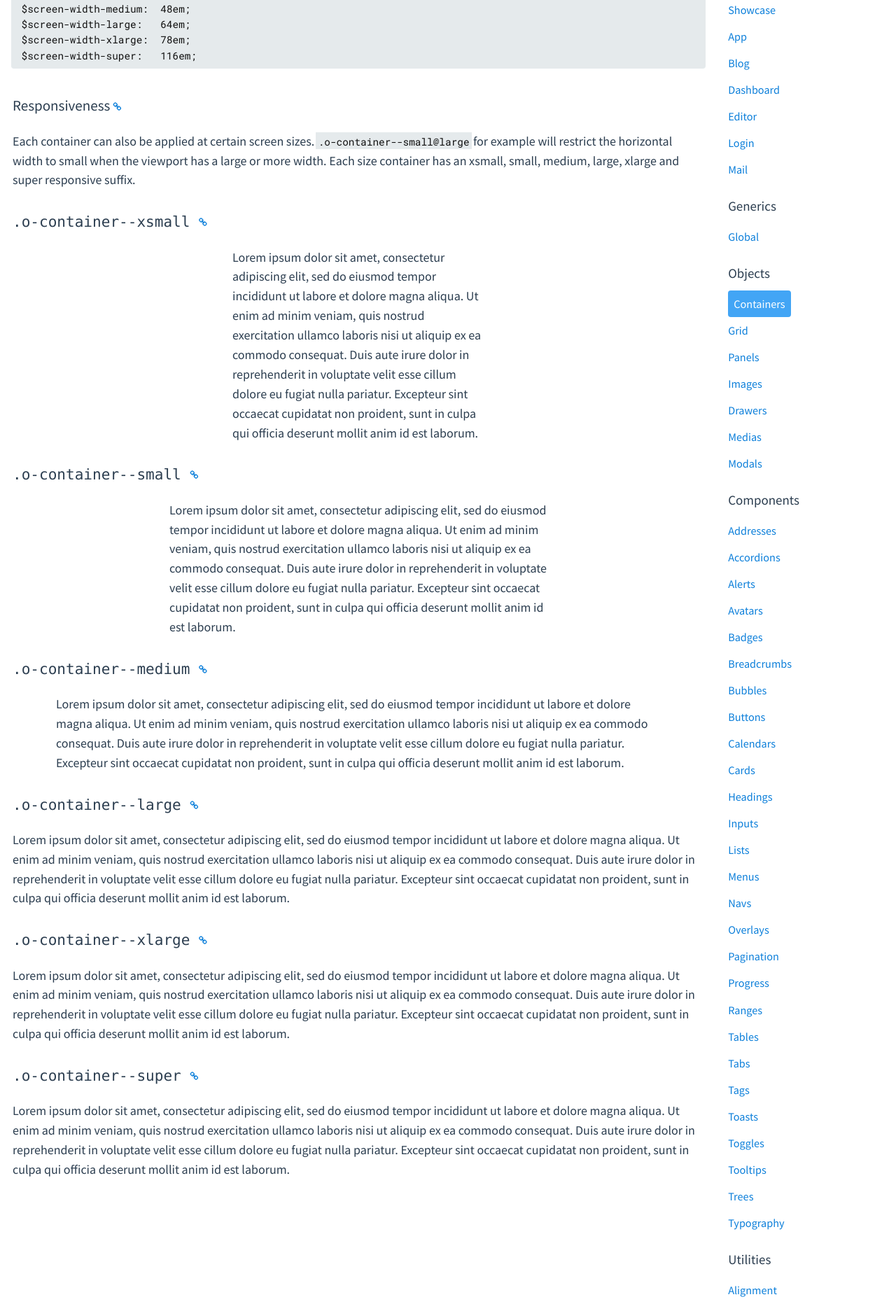
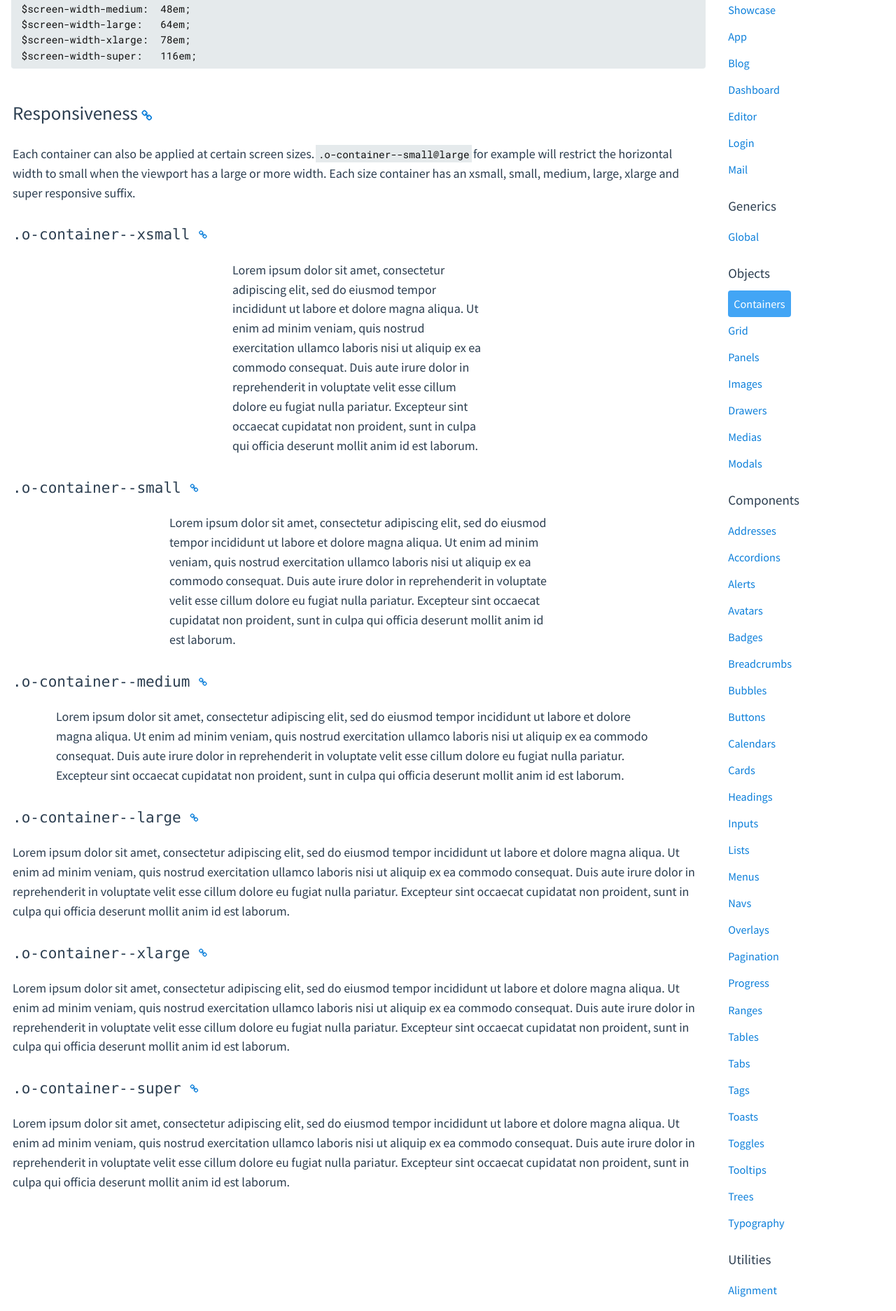
Before and after one commit to eddie/blazecss.github.io, a Jekyll site: the page built from objects/containers.html, in a window 1280 px wide. Shown: the part 598-2471 px from the top of the page at 70% size. Built offline with Jekyll 4.4.1, drawn with Linux system fonts in a browser that asks for light colours; nearby versions of some CDN libraries.

Commit message:
responsive containers

```diff
--- a/objects/containers.html
+++ b/objects/containers.html
@@ -24,7 +24,7 @@ $screen-width-xlarge:  78em;
 $screen-width-super:   116em;</code></pre>
 </p>
 
-<h3 id="responsiveness" class="c-heading">Responsiveness</h3>
+<h2 id="responsiveness" class="c-heading">Responsiveness</h2>
 <p class="c-paragraph">
 	Each container can also be applied at certain screen sizes. <code class="c-code">.o-container--small@large</code> for example
 	will restrict the horizontal width to small when the viewport has a large or more width. Each size container has an
```
